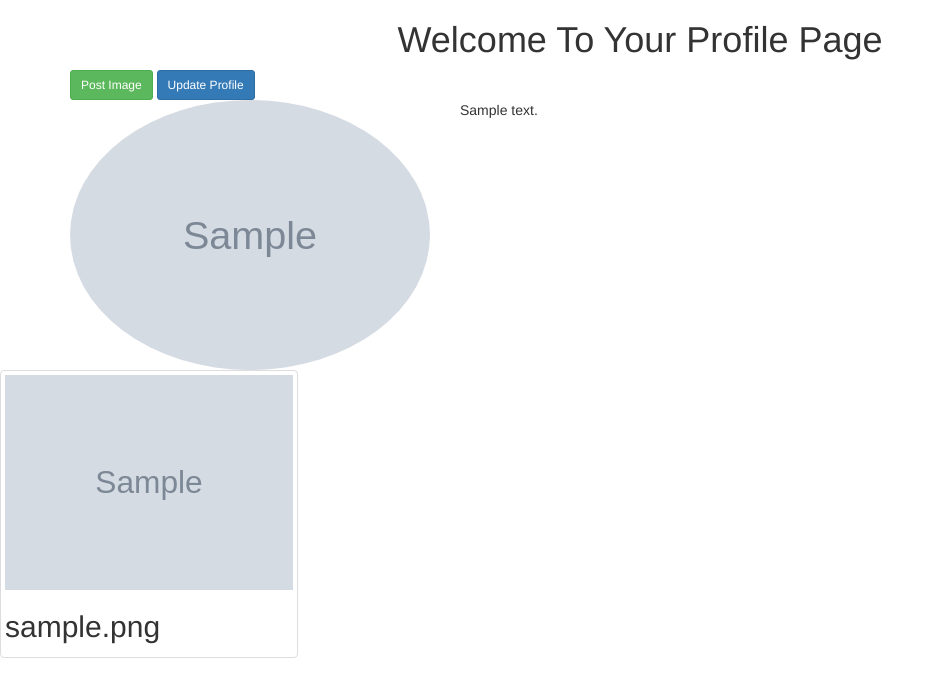
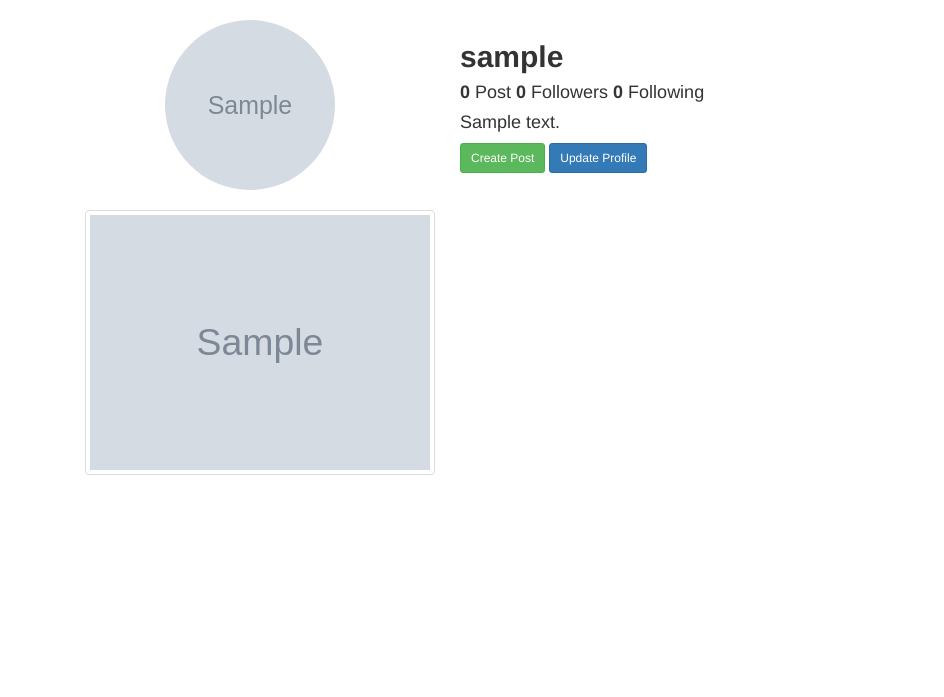
Before and after one commit to ppolle/instagram-clone, a Django app: page /accounts/profile in a window 1280 px wide. Shown: the part 52-749 px from the top of the page, without its empty margins (0-944 px from the left). Run offline with Django 3.2, Linux system fonts and the light colour scheme; a user stored in the database is signed in; tables that the repository leaves empty hold one stand-in row (values such as "Sample post"); grey boxes marked "Sample" are stand-in pictures; some libraries are stand-ins or nearby versions.

Commit message:
this commit will update profile page

```diff
--- a/instagram/iclone/templates/accounts/profile.html
+++ b/instagram/iclone/templates/accounts/profile.html
@@ -1,21 +1,21 @@
 {%extends 'base.html'%}
 {% block content%}
+<div class="container">
 
+	{%for profile in profile%}
+		<div class="row" style="padding-bottom:20px">
 
-<h1 class="text-center">Welcome To Your Profile Page</h1>
-<div class="container">
-	<a class="btn btn-sm btn-success" href="{% url 'create' %}">Post Image</a>
-	<a class="btn btn-sm btn-primary" href="{% url 'updateProfile' %}"> Update Profile</a>
-	<br>
-	{%for profile in profile%}
-		<div class="row">
 			<div class="col-md-4">
-			<img class="img-responsive img-circle" src="{{profile.profile_pic.url}}" alt="">
+				<img class="center-block img-responsive img-circle" src="{{profile.profile_pic.url}}" alt="" style="width:170px; height:170px">
 			</div>
 			<div class="col-md-8">
+				<h2><strong>{{profile.user}}</strong></h2>
+				<h4><strong>0</strong> Post <strong>0</strong> Followers <strong>0</strong> Following</h4>
+				<h4>{{profile.bio}}</h4>
+				<a class="btn btn-sm btn-success" href="{% url 'create' %}">Create Post</a>
+				<a class="btn btn-sm btn-primary" href="{% url 'updateProfile' %}"> Update Profile</a>
+			</div>
 
-			{{profile.bio}}
-		</div>
 		</div>
 
 		{%endfor%}
@@ -23,32 +23,32 @@
 
 
 
+
 </div>
 
 <div class="row">
+	<div class="container">
 	{%if images%}
 	{% for image in images%}
-	<div class="col-md-3">
+
+		<div class="col-md-4">
 
 		     <div class="hovereffect thumbnail">
 		        <a href="{% url 'single' image.id %}">
 				        	<img class="img-responsive" src="{{image.image.url}}" alt="">
 				</a>
 
-	        <div class="overlay">
 
-	           <h2>{{ image.image_name }}</h2>
-
-	        </div>
 		    </div>
 
 		</div>
+
 	{%endfor%}
 	{%else%}
 		<h3 class="text-center">You havent posted any images yet. Get started by posting one <a href="{% url 'create' %}">here</a></h3>
 	{%endif%}
 
-
+	</div>
 </div>
 
 {%endblock%}
```
Lines whose indentation alone changed are shown as unchanged.
